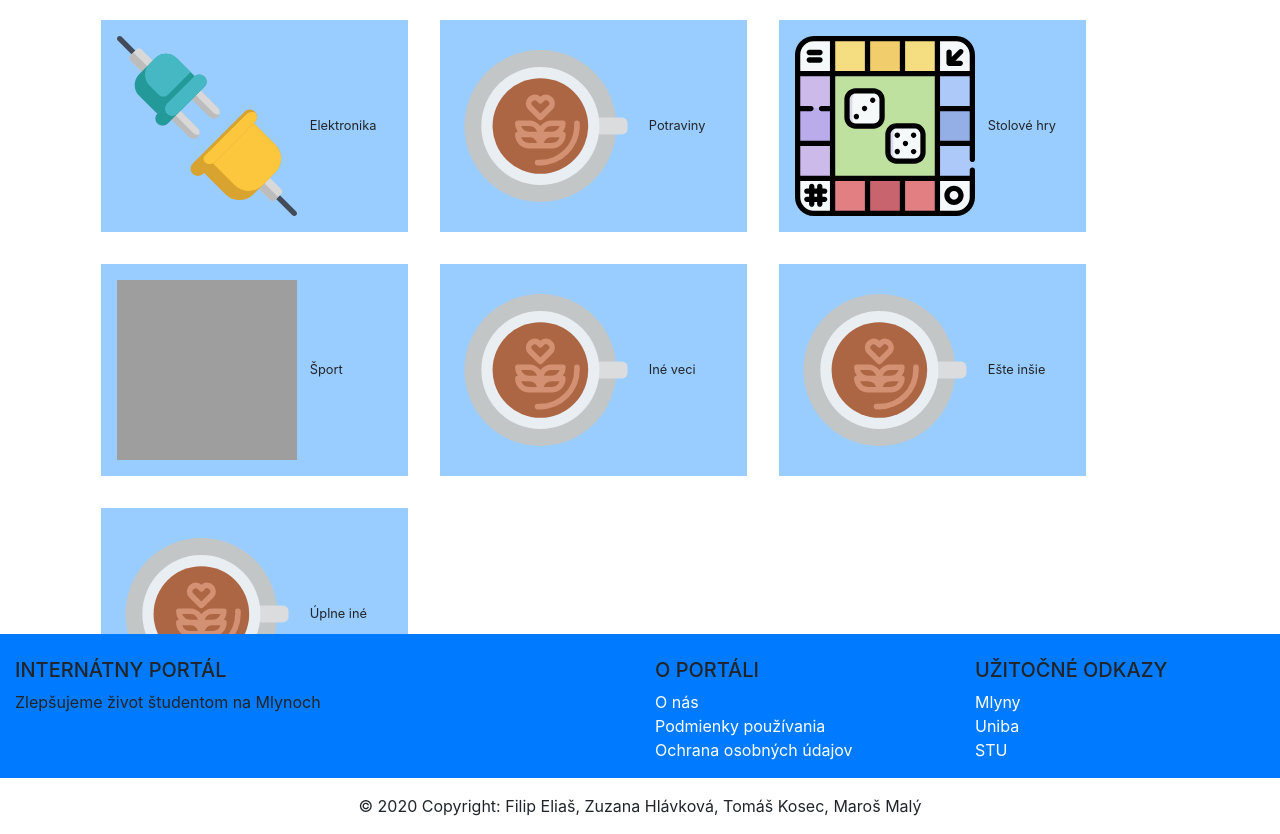
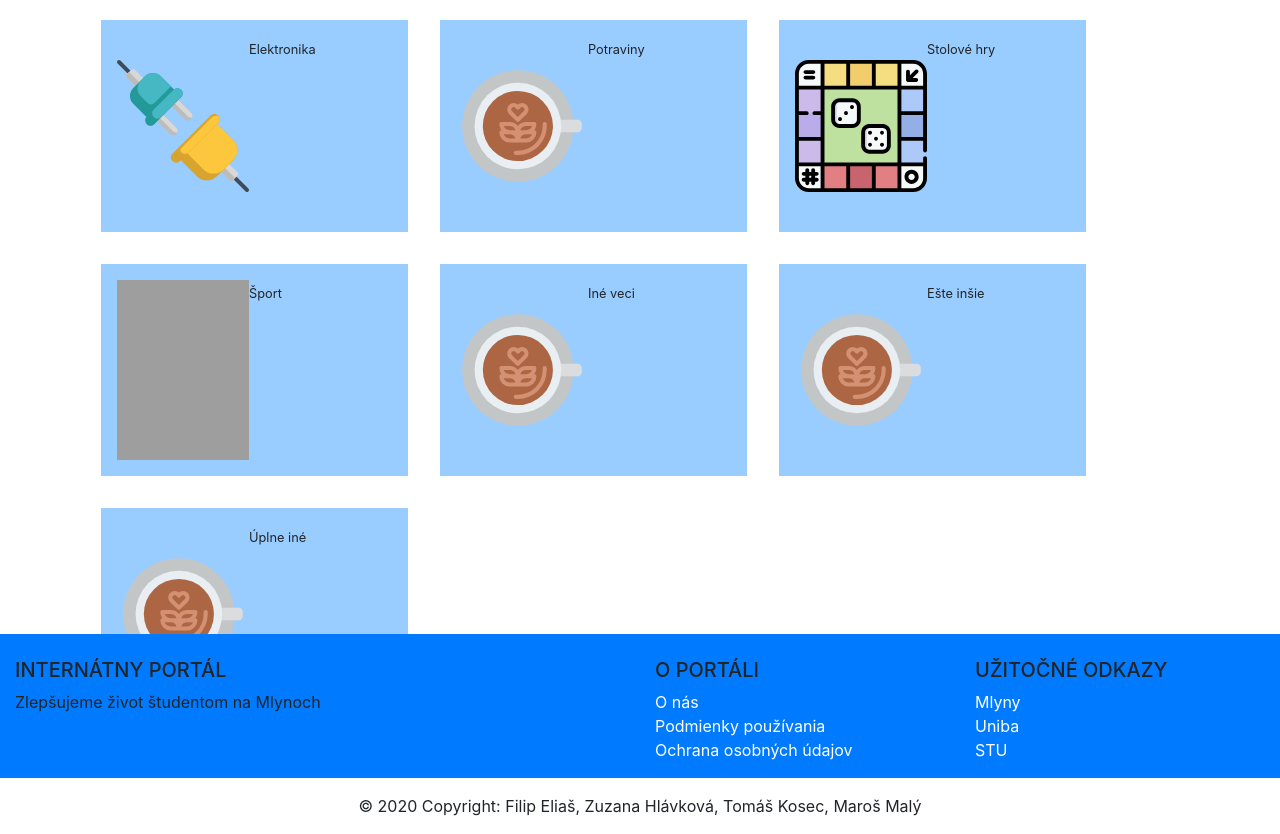
Before and after one commit to KosoScythe/internatnyportal, a PHP site: page / in a window 1280 px wide. Shown: the part 126-960 px from the top of the page. Run offline with PHP 8.4, Linux system fonts and the light colour scheme; some libraries are stand-ins or nearby versions; grey boxes are pictures that could not be loaded.

Commit message:
categories style

```diff
--- a/css.css
+++ b/css.css
@@ -19,13 +19,16 @@ body {
   font-weight: 500;
 }
 
-.small, small {
-margin: 1em;
+.polozky p {
+  margin-left: 55%;
+  margin-top: 25%;
 }
 
 .obrazok{
   width: 180px;
   height: 180px;
+  width: 48%;
+  float: left;
 }
 
 #aaa {
```
